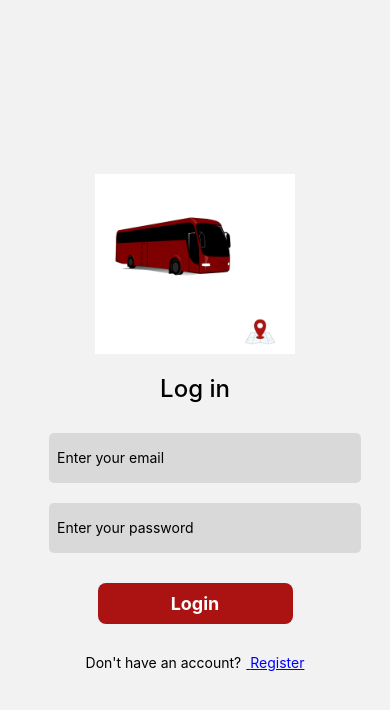
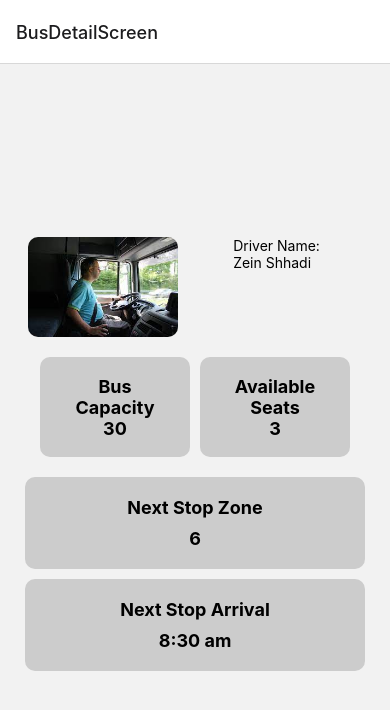
Before and after one commit to zeinshhadi/b-route-app, a React Native app in the folder frontend/: screen /BusDetailScreen in a window 390 px wide. Shown: the top 710 px of the page. Built offline with nearby package versions, Linux system fonts and the light colour scheme.

Commit message:
Bus Details screen

```diff
--- a/frontend/App.js
+++ b/frontend/App.js
@@ -6,6 +6,7 @@ import { createNativeStackNavigator } from "@react-navigation/native-stack";
 import RegisterScreen from "./screens/authScreens/RegisterScreen";
 import HomeScreen from "./screens/userScreens/HomeScreen";
 import AdminHomeScreen from "./screens/adminScreens/AdminHomeScreen";
+import BusDetails from "./screens/userScreens/BusDetails";
 
 const Stack = createNativeStackNavigator();
 
@@ -15,11 +16,12 @@ export default function App() {
       <StatusBar style="black" />
       <SafeAreaView style={styles.container}>
         <NavigationContainer>
-          <Stack.Navigator initialRouteName="logInScreen">
+          <Stack.Navigator initialRouteName="BusDetailScreen">
             <Stack.Screen name="LogInScreen" component={LoginScreen} options={{ headerShown: false }} />
             <Stack.Screen name="RegisterScreen" component={RegisterScreen} options={{ headerShown: false }} />
             <Stack.Screen name="HomeScreen" component={HomeScreen} options={{ headerShown: false }} />
             <Stack.Screen name="AdminHomeScreen" component={AdminHomeScreen} options={{ headerShown: false }} />
+            <Stack.Screen name="BusDetailScreen" component={BusDetails} />
           </Stack.Navigator>
         </NavigationContainer>
       </SafeAreaView>
--- /dev/null
+++ b/frontend/components/busDetails/Scard.js
@@ -0,0 +1,28 @@
+import React from "react";
+import { Text, StyleSheet, View, Image } from "react-native";
+
+const Scard = () => {
+  return (
+    <View style={styles.smallBusCardContainer}>
+      <Text style={styles.smallBusCardContainerText}>Bus Capacity</Text>
+      <Text style={styles.smallBusCardContainerText}>30</Text>
+    </View>
+  );
+};
+
+export default Scard;
+
+const styles = StyleSheet.create({
+  smallBusCardContainer: {
+    backgroundColor: "#ccc",
+    borderRadius: 10,
+    alignItems: "center",
+    justifyContent: "center",
+    gap: 20,
+  },
+  smallBusCardContainerText: {
+    fontWeight: "bold",
+    textAlign: "center",
+    fontSize: 28,
+  },
+});
--- /dev/null
+++ b/frontend/screens/userScreens/BusDetails.js
@@ -0,0 +1,94 @@
+import React from "react";
+import { Text, StyleSheet, View, Image, Platform } from "react-native";
+import Scard from "../../components/busDetails/Scard";
+const BusDetails = () => {
+  return (
+    <View style={styles.mainContianer}>
+      <View style={styles.rowInfo}>
+        <View style={styles.driverImageContainer}>
+          <Image style={styles.driverImage} source={require("../../assets/images/driver.jpg")} />
+        </View>
+        <View style={styles.driverInfoText}>
+          <Text>Driver Name:</Text>
+          <Text>Zein Shhadi</Text>
+        </View>
+      </View>
+      <View style={styles.rowInfo}>
+        <View style={styles.smallBusCardContainer}>
+          <Text style={styles.smallBusCardContainerText}>Bus Capacity</Text>
+          <Text style={styles.smallBusCardContainerText}>30</Text>
+        </View>
+        <View style={styles.smallBusCardContainer}>
+          <Text style={styles.smallBusCardContainerText}>Available Seats</Text>
+          <Text style={styles.smallBusCardContainerText}>3</Text>
+        </View>
+      </View>
+      <View style={styles.bigBusCardContainerMain}>
+        <View style={styles.bigBusCardContainer}>
+          <Text style={styles.bigBusCardContainerText}>Next Stop Zone</Text>
+          <Text style={styles.bigBusCardContainerText}>6</Text>
+        </View>
+        <View style={styles.bigBusCardContainer}>
+          <Text style={styles.bigBusCardContainerText}>Next Stop Arrival</Text>
+          <Text style={styles.bigBusCardContainerText}>8:30 am</Text>
+        </View>
+      </View>
+    </View>
+  );
+};
+
+export default BusDetails;
+
+const styles = StyleSheet.create({
+  mainContianer: {
+    flex: 1,
+    justifyContent: "center",
+    gap: 20,
+  },
+  rowInfo: {
+    flexDirection: "row",
+    gap: 10,
+    justifyContent: "center",
+    alignItems: "flex-start",
+  },
+  driverImageContainer: {
+    width: "50%",
+  },
+  driverImage: {
+    width: 150,
+    height: 100,
+    borderRadius: 10,
+  },
+  driverInfoText: {
+    width: "33%",
+  },
+  smallBusCardContainer: {
+    padding: 20,
+    width: 150,
+    height: 100,
+    backgroundColor: "#ccc",
+    borderRadius: 10,
+    alignItems: "center",
+    justifyContent: "center",
+  },
+  smallBusCardContainerText: {
+    fontWeight: "bold",
+    textAlign: "center",
+    fontSize: 18,
+  },
+  bigBusCardContainerMain: {
+    gap: 10,
+  },
+  bigBusCardContainer: {
+    backgroundColor: "#ccc",
+    borderRadius: 10,
+    marginHorizontal: 25,
+    gap: 10,
+    padding: 20,
+  },
+  bigBusCardContainerText: {
+    fontWeight: "bold",
+    textAlign: "center",
+    fontSize: 18,
+  },
+});
```
Also changed, not shown: frontend/assets/images/driver.jpg (added).
